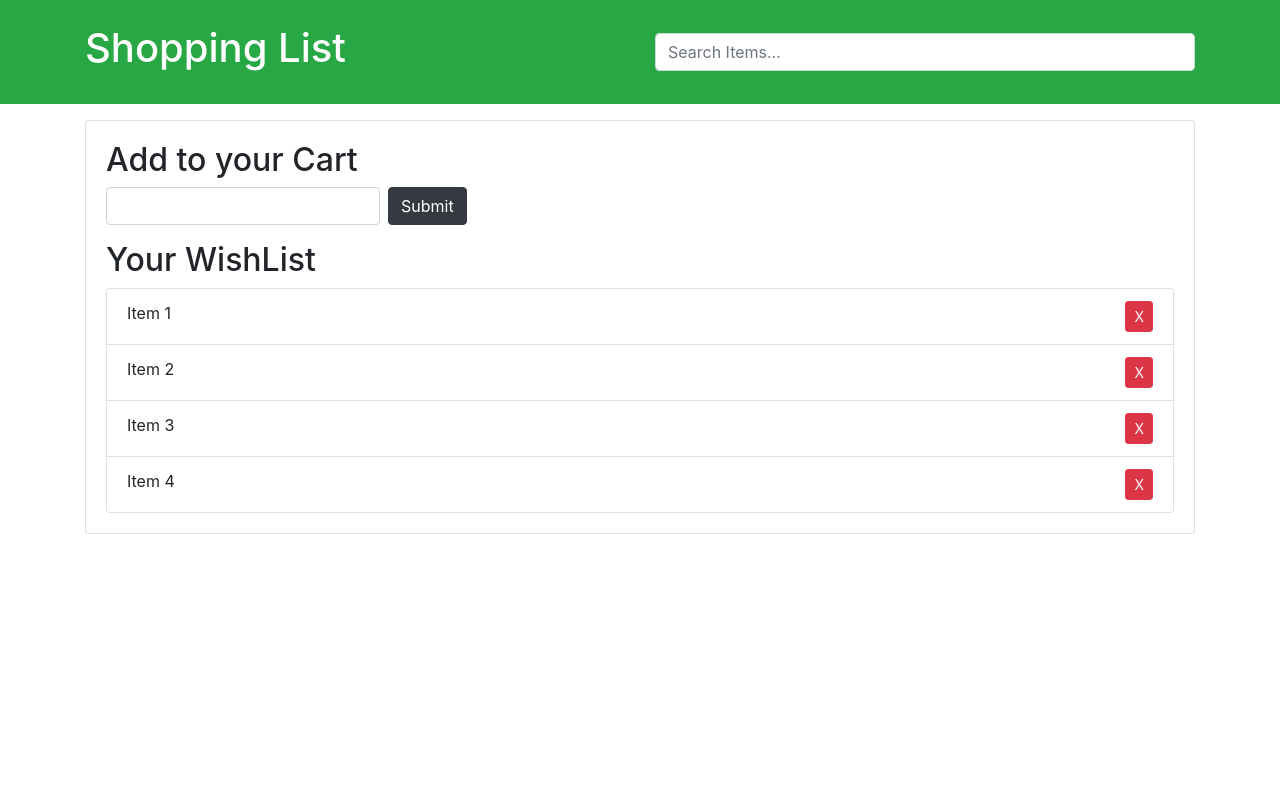
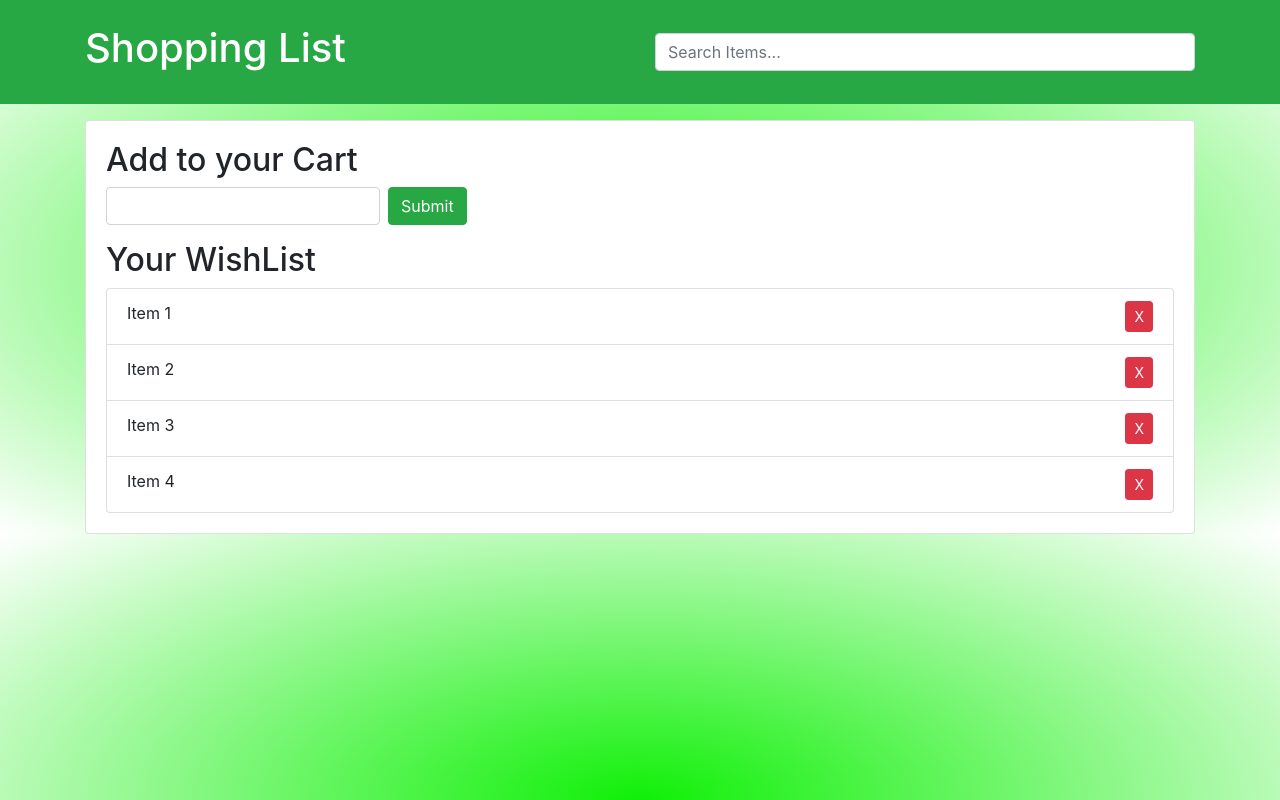
Before and after one commit to VaishnaviNigam25/Shopping-list, a plain HTML site: page index.html in a window 1280 px wide. Drawn offline with nearby package versions, Linux system fonts and the light colour scheme.

Commit message:
modified the color-schema

```diff
--- a/index.html
+++ b/index.html
@@ -13,7 +13,7 @@
     <title>Shopping List</title>
   </head>
 
-  <body>
+  <body style="background: radial-gradient(rgb(15, 240, 7),white);">
     <header id="main-header" class="bg-success text-white p-4 mb-3">
       <div class="container">
         <div class="row">
@@ -36,7 +36,7 @@
         <h2 class="title">Add to your Cart</h2>
         <form id="addForm" class="form-inline mb-3">
           <input type="text" class="form-control mr-2" id="item" />
-          <input type="submit" id="submitbtn" class="btn btn-dark" value="Submit" />
+          <input type="submit" id="submitbtn" class="btn btn-success" value="Submit" />
         </form>
         <h2 class="title">Your WishList</h2>
         <ul id="items" class="list-group">
```
